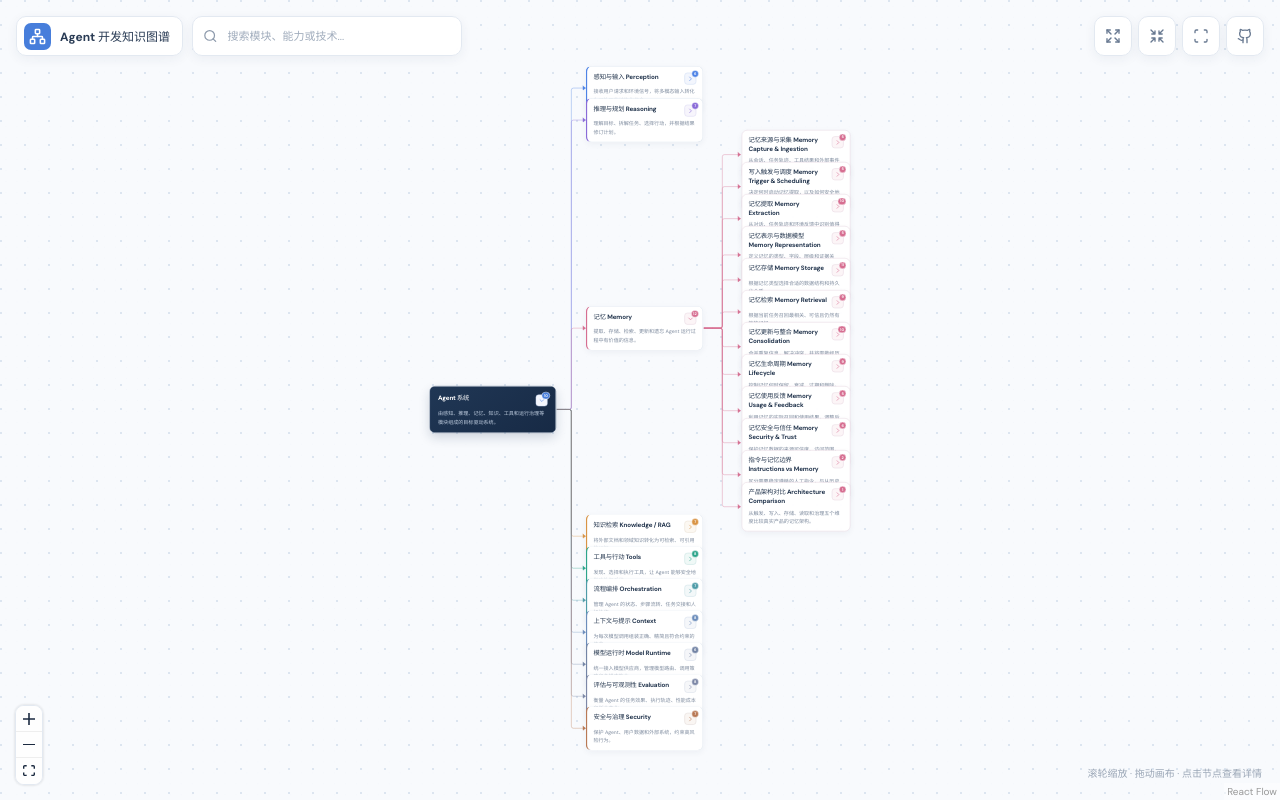
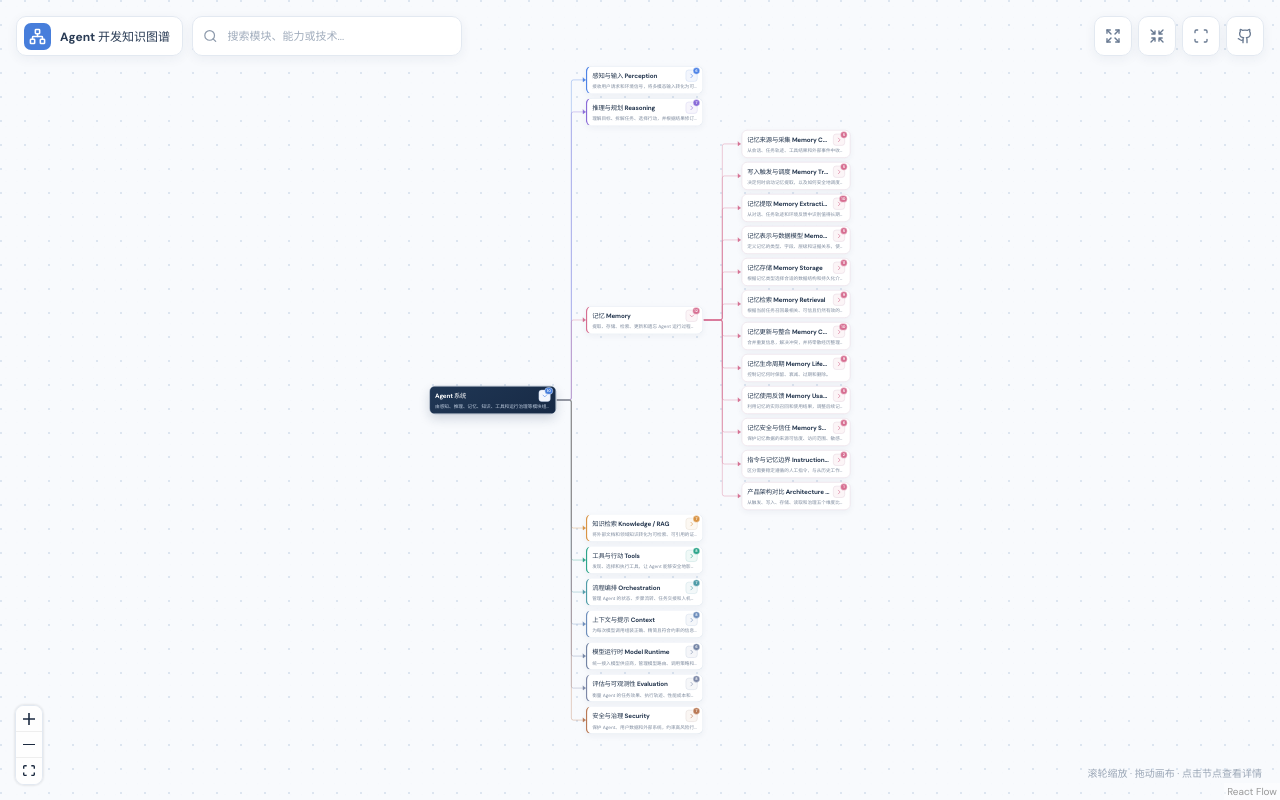
Before and after one commit to RIVERS0FT/Agent, a React (Vite) app: page / in a window 1280 px wide. Built offline with nearby package versions, Linux system fonts and the light colour scheme.

Commit message:
Apply compact single-line node cards for tidy tree layout

```diff
--- a/src/index.css
+++ b/src/index.css
@@ -371,3 +371,65 @@ a { color: inherit; text-decoration: none; }
 }
 
 .detail-panel-top { justify-content: flex-end; }
+
+
+/* Compact Tidy Tree: compact fixed-height cards with progressive disclosure. */
+.knowledge-node {
+  height: 66px;
+  min-height: 66px;
+  max-height: 66px;
+  padding: 8px 12px;
+  overflow: visible;
+}
+
+.node-header {
+  min-height: 28px;
+  max-height: 28px;
+  align-items: center;
+  gap: 8px;
+}
+
+.node-title,
+.node-root .node-title,
+.node-capability .node-title,
+.node-implementation .node-title {
+  display: block;
+  min-width: 0;
+  margin: 0;
+  overflow: hidden;
+  white-space: nowrap;
+  text-overflow: ellipsis;
+  overflow-wrap: normal;
+  font-size: 15px;
+  line-height: 20px;
+}
+
+.node-summary,
+.node-root .node-summary,
+.node-module .node-summary,
+.node-capability .node-summary,
+.node-implementation .node-summary {
+  display: block;
+  min-width: 0;
+  margin: 4px 0 0;
+  overflow: hidden;
+  white-space: nowrap;
+  text-overflow: ellipsis;
+  font-size: 11px;
+  line-height: 16px;
+}
+
+.node-expand-control {
+  width: 28px;
+  height: 28px;
+}
+
+.node-actions {
+  align-items: center;
+  padding-top: 0;
+}
+
+.expand-node-button {
+  width: 28px;
+  height: 28px;
+}
```
